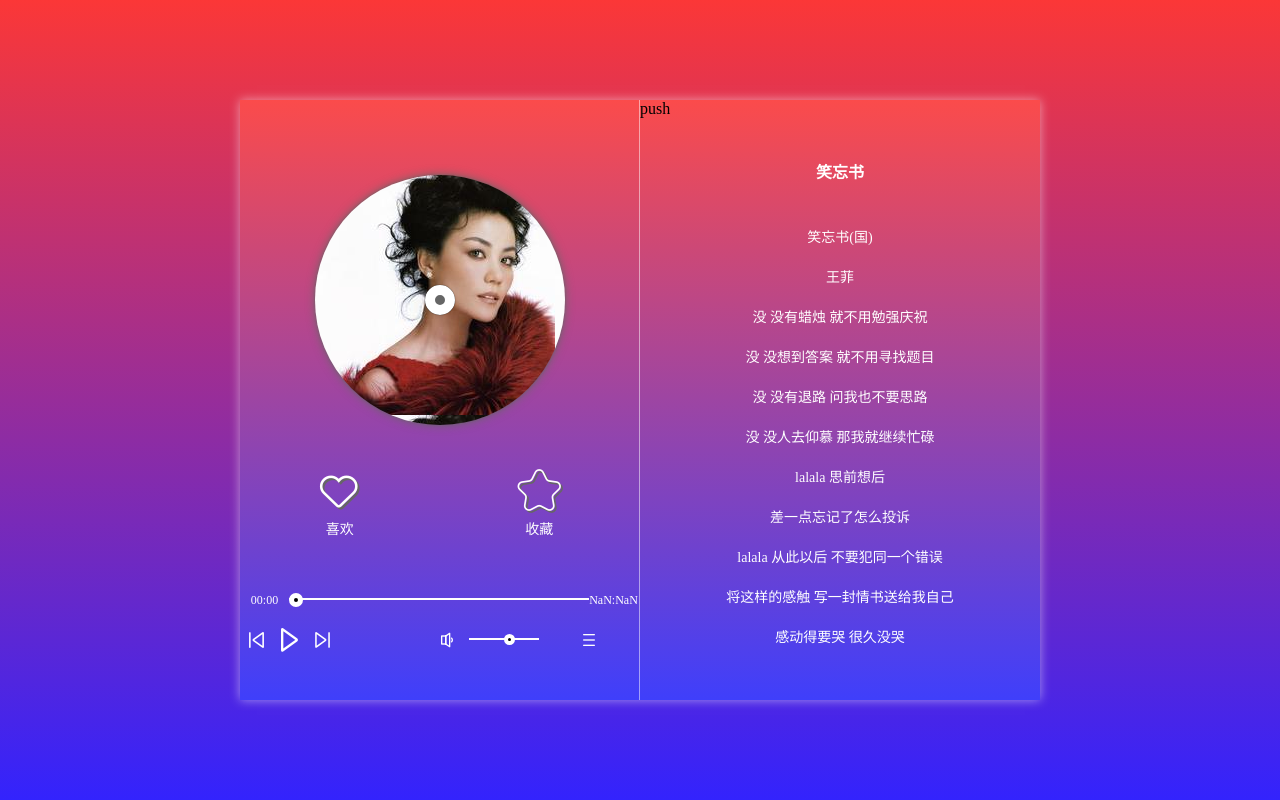
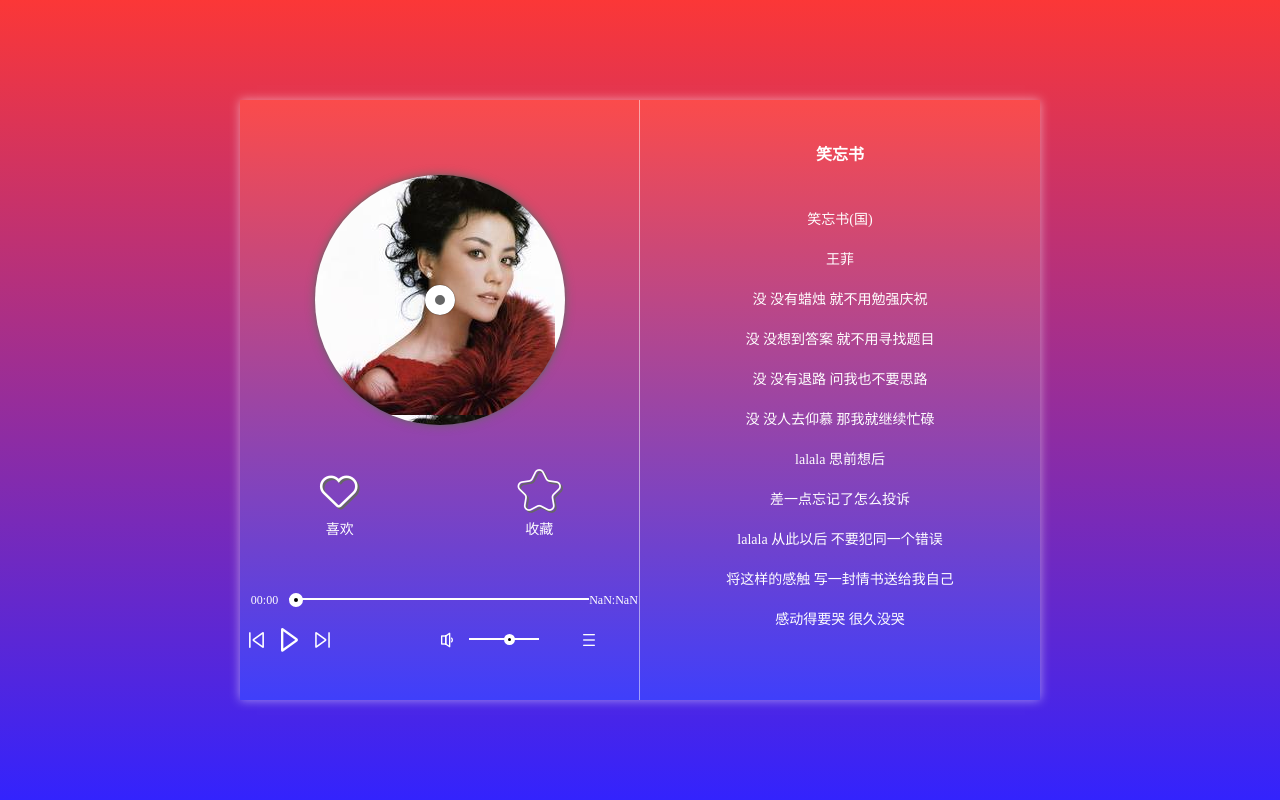
Before and after one commit to Alesly/audio, a plain HTML site: page index.html in a window 1280 px wide. Drawn offline with Linux system fonts and the light colour scheme.

Commit message:
Update index.html

```diff
--- a/index.html
+++ b/index.html
@@ -256,7 +256,6 @@
 </head>
 <body>
 	<div class="container" id="container">
-		push
 		<div class="music">
 			<div class="photo">
 				<div class="photo_pic" id="photo_pic"><div class="cd"></div></div>
```
